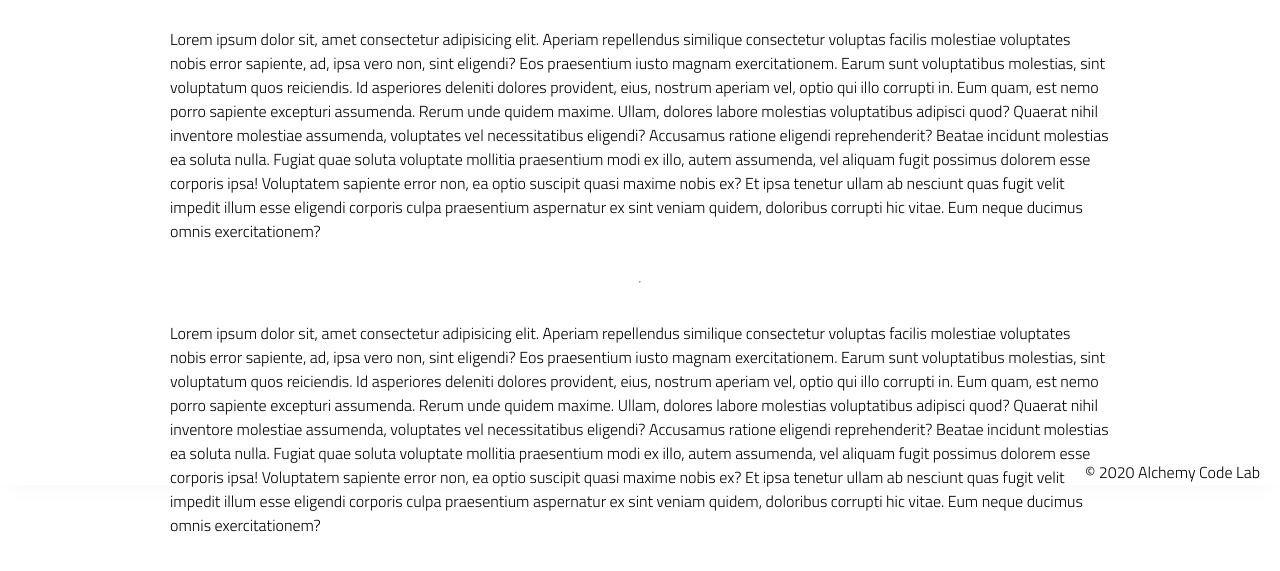
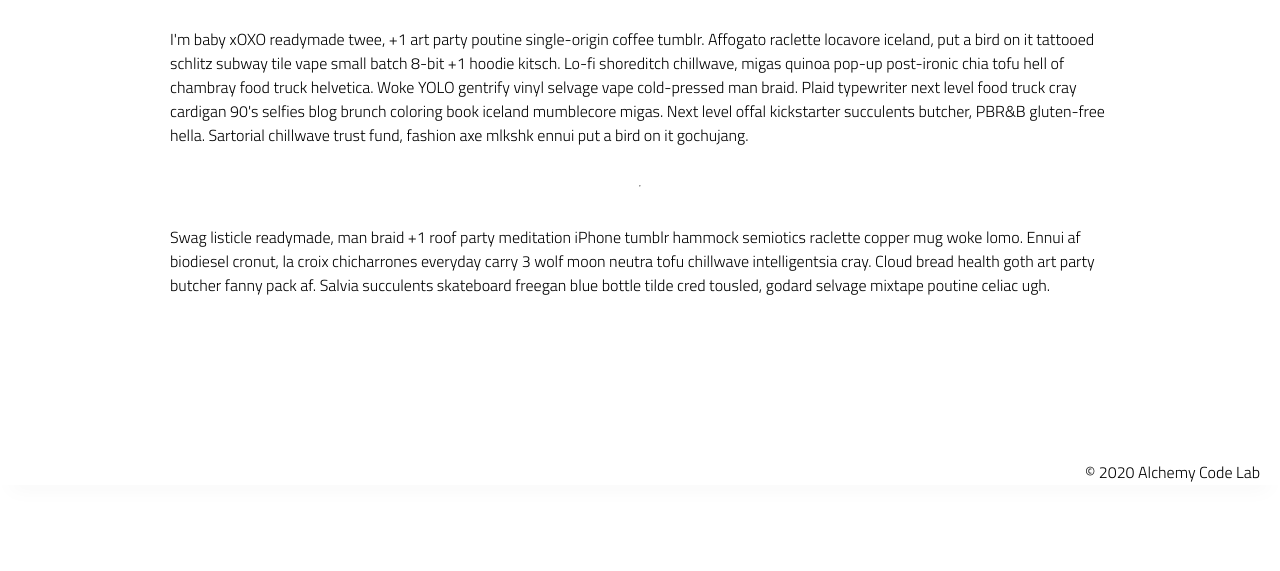
Before and after one commit to julienisbet/git-demo, a plain HTML site: page index.html in a window 1280 px wide. Shown: the part 315-886 px from the top of the page. After the commit the page ends 800 px from the top, so only its background shows below. Drawn offline with Linux system fonts and the light colour scheme.

Commit message:
adding hipster ipsum

```diff
--- a/index.html
+++ b/index.html
@@ -26,39 +26,12 @@
             </h2>
 
             <p>
-                Lorem ipsum dolor sit, amet consectetur adipisicing elit. Aperiam repellendus similique consectetur
-                voluptas facilis molestiae voluptates nobis error sapiente, ad, ipsa vero non, sint eligendi? Eos
-                praesentium iusto magnam exercitationem.
-                Earum sunt voluptatibus molestias, sint voluptatum quos reiciendis. Id asperiores deleniti dolores
-                provident, eius, nostrum aperiam vel, optio qui illo corrupti in. Eum quam, est nemo porro sapiente
-                excepturi assumenda.
-                Rerum unde quidem maxime. Ullam, dolores labore molestias voluptatibus adipisci quod? Quaerat nihil
-                inventore molestiae assumenda, voluptates vel necessitatibus eligendi? Accusamus ratione eligendi
-                reprehenderit? Beatae incidunt molestias ea soluta nulla.
-                Fugiat quae soluta voluptate mollitia praesentium modi ex illo, autem assumenda, vel aliquam fugit
-                possimus dolorem esse corporis ipsa! Voluptatem sapiente error non, ea optio suscipit quasi maxime nobis
-                ex?
-                Et ipsa tenetur ullam ab nesciunt quas fugit velit impedit illum esse eligendi corporis culpa
-                praesentium aspernatur ex sint veniam quidem, doloribus corrupti hic vitae. Eum neque ducimus omnis
-                exercitationem?
+                I'm baby xOXO readymade twee, +1 art party poutine single-origin coffee tumblr. Affogato raclette locavore iceland, put a bird on it tattooed schlitz subway tile vape small batch 8-bit +1 hoodie kitsch. Lo-fi shoreditch chillwave, migas quinoa pop-up post-ironic chia tofu hell of chambray food truck helvetica. Woke YOLO gentrify vinyl selvage vape cold-pressed man braid. Plaid typewriter next level food truck cray cardigan 90's selfies blog brunch coloring book iceland mumblecore migas. Next level offal kickstarter succulents butcher, PBR&B gluten-free hella. Sartorial chillwave trust fund, fashion axe mlkshk ennui put a bird on it gochujang.
             </p>
             <hr />
             <p>
-                Lorem ipsum dolor sit, amet consectetur adipisicing elit. Aperiam repellendus similique consectetur
-                voluptas facilis molestiae voluptates nobis error sapiente, ad, ipsa vero non, sint eligendi? Eos
-                praesentium iusto magnam exercitationem.
-                Earum sunt voluptatibus molestias, sint voluptatum quos reiciendis. Id asperiores deleniti dolores
-                provident, eius, nostrum aperiam vel, optio qui illo corrupti in. Eum quam, est nemo porro sapiente
-                excepturi assumenda.
-                Rerum unde quidem maxime. Ullam, dolores labore molestias voluptatibus adipisci quod? Quaerat nihil
-                inventore molestiae assumenda, voluptates vel necessitatibus eligendi? Accusamus ratione eligendi
-                reprehenderit? Beatae incidunt molestias ea soluta nulla.
-                Fugiat quae soluta voluptate mollitia praesentium modi ex illo, autem assumenda, vel aliquam fugit
-                possimus dolorem esse corporis ipsa! Voluptatem sapiente error non, ea optio suscipit quasi maxime nobis
-                ex?
-                Et ipsa tenetur ullam ab nesciunt quas fugit velit impedit illum esse eligendi corporis culpa
-                praesentium aspernatur ex sint veniam quidem, doloribus corrupti hic vitae. Eum neque ducimus omnis
-                exercitationem?
+                Swag listicle readymade, man braid +1 roof party meditation iPhone tumblr hammock semiotics raclette copper mug woke lomo. Ennui af biodiesel cronut, la croix chicharrones everyday carry 3 wolf moon neutra tofu chillwave intelligentsia cray. Cloud bread health goth art party butcher fanny pack af. Salvia succulents skateboard freegan blue bottle tilde cred tousled, godard selvage mixtape poutine celiac ugh.
+
             </p>
 
         </section>
```
